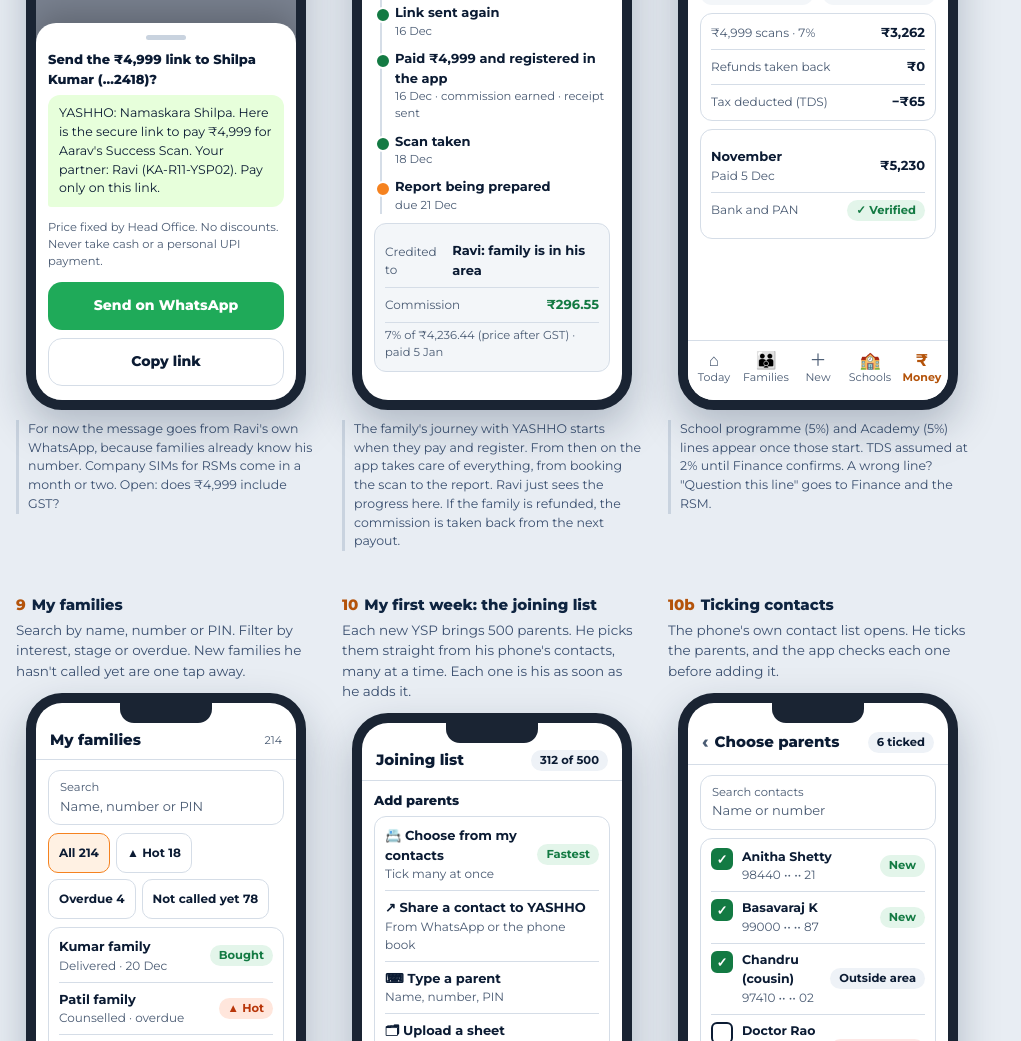
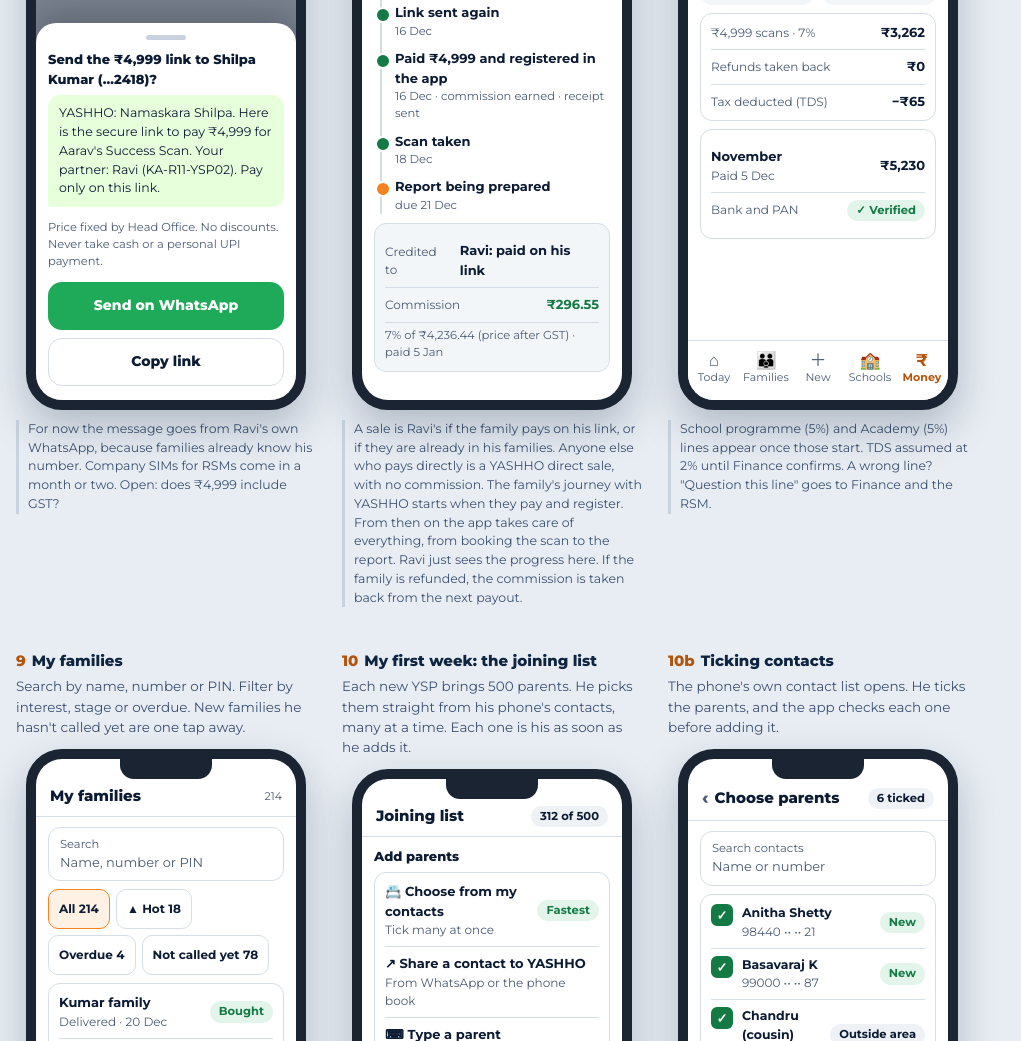
Before and after one commit to sanchar-gkb-admin/tools, a plain HTML site: page irisepro-sales-crm-journeys.html in a window 1280 px wide. Shown: the part 2964-4005 px from the top of the page, without its empty margins (0-1021 px from the left). Drawn offline with Linux system fonts and the light colour scheme.

Commit message:
storyboard: D22 sale attribution (link or existing family, else YASHHO direct)

```diff
--- a/irisepro-sales-crm-journeys.html
+++ b/irisepro-sales-crm-journeys.html
@@ -346,9 +346,9 @@ table.t .bar{min-width:110px}
    <div class="done"><b>Scan taken</b><small>18 Dec</small></div>
    <div class="now"><b>Report being prepared</b><small>due 21 Dec</small></div>
   </div>
-  <div class="fc sub"><div class="r"><span class="s">Credited to</span><span class="n">Ravi: family is in his area</span></div><div class="r"><span class="s">Commission</span><span class="n" style="color:var(--ok)">₹296.55</span></div><p class="mini" style="margin:4px 0 0">7% of ₹4,236.44 (price after GST) · paid 5 Jan</p></div>
+  <div class="fc sub"><div class="r"><span class="s">Credited to</span><span class="n">Ravi: paid on his link</span></div><div class="r"><span class="s">Commission</span><span class="n" style="color:var(--ok)">₹296.55</span></div><p class="mini" style="margin:4px 0 0">7% of ₹4,236.44 (price after GST) · paid 5 Jan</p></div>
  </div></div></div>
-<p class="note">The family's journey with YASHHO starts when they pay and register. From then on the app takes care of everything, from booking the scan to the report. Ravi just sees the progress here. If the family is refunded, the commission is taken back from the next payout.</p></div>
+<p class="note">A sale is Ravi's if the family pays on his link, or if they are already in his families. Anyone else who pays directly is a YASHHO direct sale, with no commission. The family's journey with YASHHO starts when they pay and register. From then on the app takes care of everything, from booking the scan to the report. Ravi just sees the progress here. If the family is refunded, the commission is taken back from the next payout.</p></div>
 
 <div class="step"><h3><i>8</i>My earnings and rank</h3><p class="cap">His commission grows with every paid sale, and he can see where he stands. Only his own money: never another YSP's or his RSM's.</p>
 <div class="phone"><div class="notch"></div><div class="pv">
```
